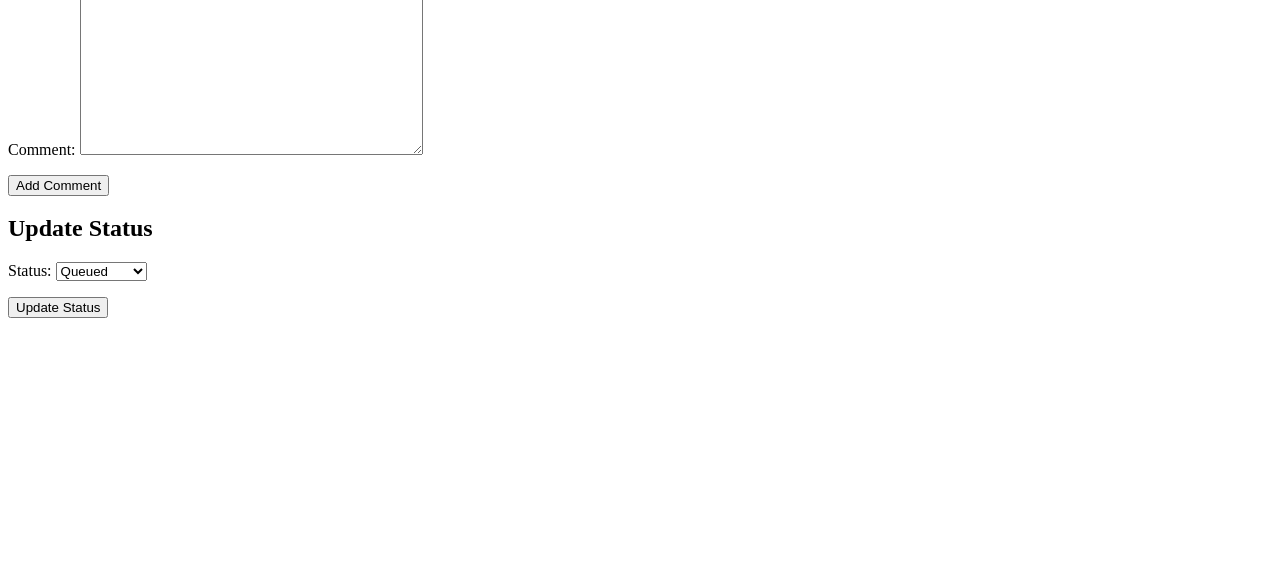
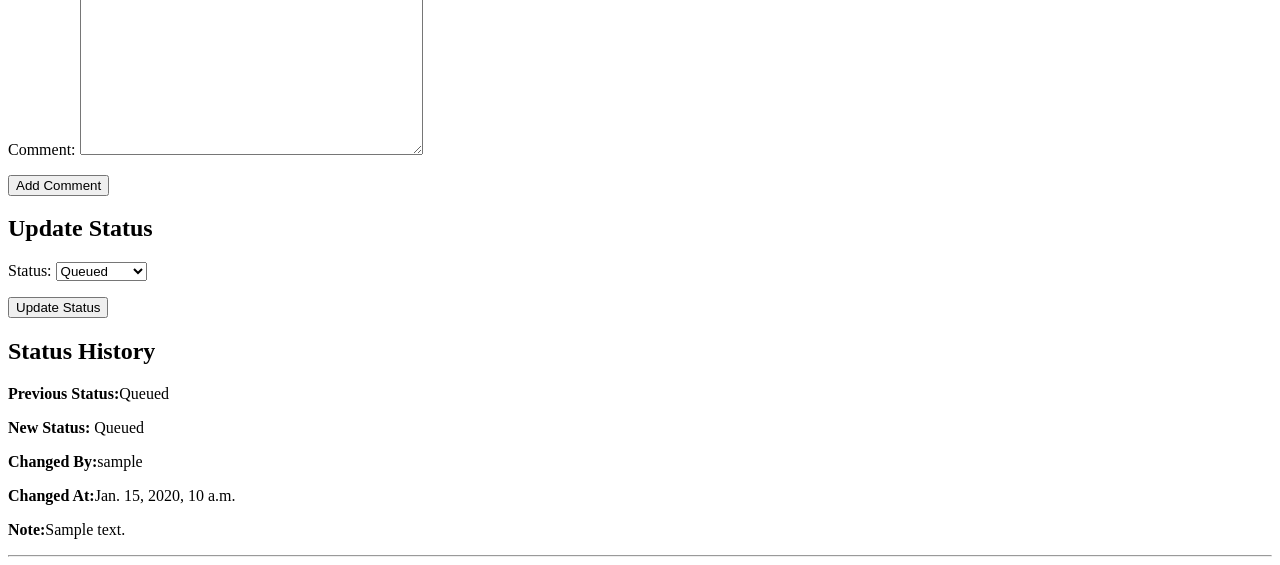
Before and after one commit to burakkzereykaya/inventory-system, a Django app: page /tickets/1/ in a window 1280 px wide. Shown: the part 489-1054 px from the top of the page. Before the commit the page ends 807 px from the top, so only its background shows below. Run offline with Django 5.2, Linux system fonts and the light colour scheme; a user stored in the database is signed in; tables that the repository leaves empty hold one stand-in row (values such as "Sample post").

Commit message:
Add ticket status history to detail page

```diff
--- a/tickets/templates/tickets/ticket_detail.html
+++ b/tickets/templates/tickets/ticket_detail.html
@@ -60,5 +60,21 @@
     </form>
 {% endif %}
 
+
+<h2>Status History</h2>
+
+
+{% for history in status_history %}
+    <p><strong>Previous Status:</strong>{{ history.get_previous_status_display }}</p>
+    <p><strong>New Status:</strong> {{ history.get_new_status_display }}</p>
+    <p><strong>Changed By:</strong>{{history.changed_by }}</p>
+    <p><strong>Changed At:</strong>{{ history.changed_at }}</p>
+    <p><strong>Note:</strong>{{ history.note }}</p>
+<hr>
+{% empty %}
+    <p>No status history yet.</p>
+{% endfor %}
+
+
 </body>
 </html>
--- a/tickets/views.py
+++ b/tickets/views.py
@@ -23,6 +23,11 @@
     status_form =None
     ticket = get_object_or_404(Ticket,pk=ticket_id)
     comments=ticket.comments.all()
+    status_history=(
+               ticket.ticket_status_history
+               .all()
+               .order_by("-changed_at")
+    )
 
     can_update_status = (
             request.user.is_superuser
@@ -119,6 +124,7 @@
     "comment_form": comment_form,
     "can_take_ticket": can_take_ticket,
     "status_form":status_form,
+    "status_history":status_history,
     }
 
     return render(request,"tickets/ticket_detail.html",context)
```
